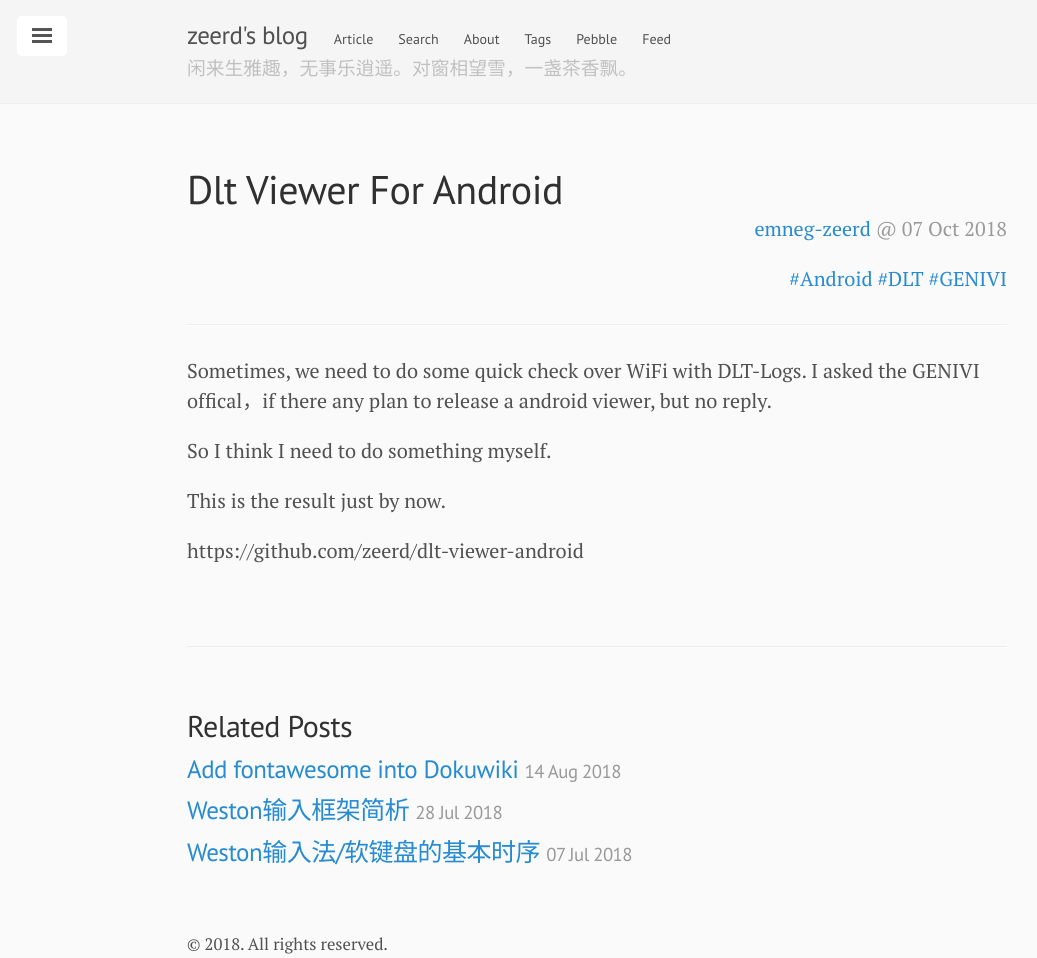
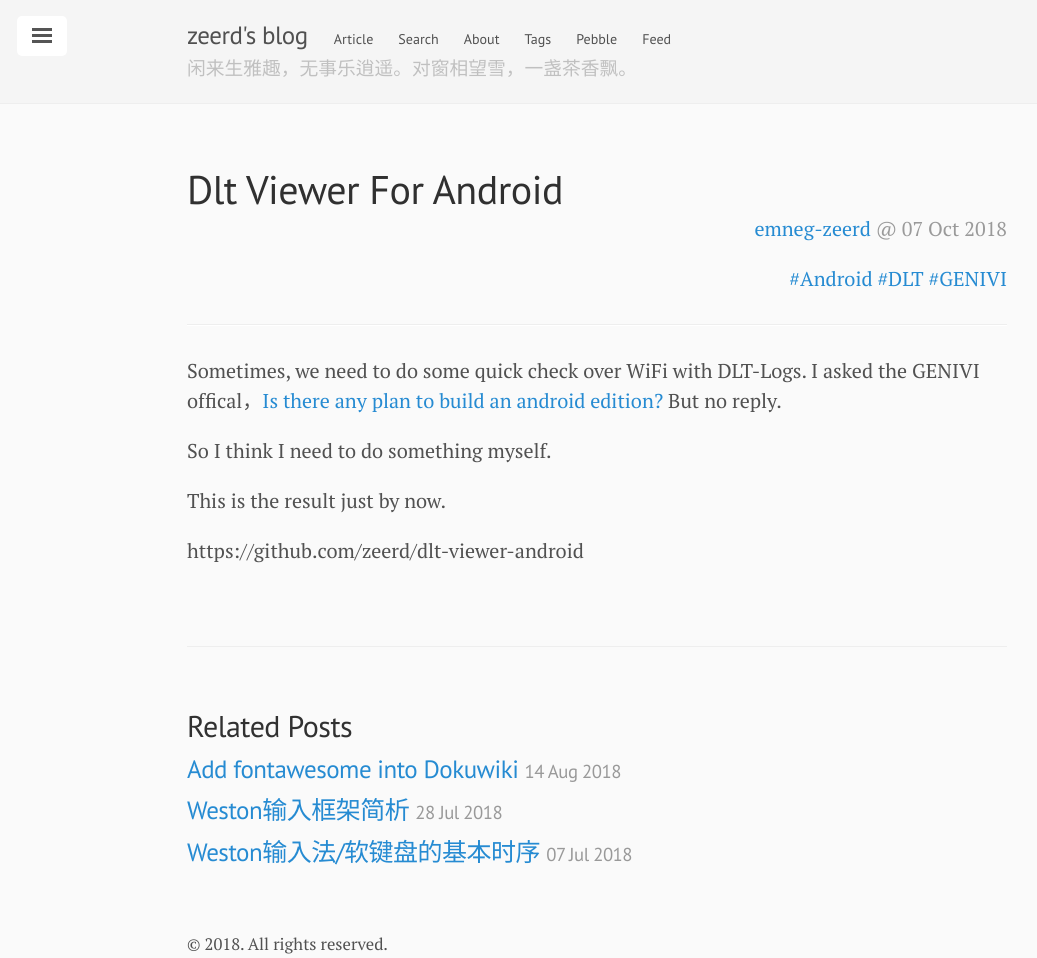
Before and after one commit to zeerd/zeerd.github.io, a Jekyll site: the page built from _posts/2018-10-07-dlt-viewer-android.md, in a window 1280 px wide. Shown: the whole page, without its empty margins (43-1080 px from the left). Built offline with Jekyll 4.4.1, drawn with Linux system fonts in a browser that asks for light colours; comment, search, counter and statistics services are not loaded.

Commit message:
Update 2018-10-07-dlt-viewer-android.md

```diff
--- a/_posts/2018-10-07-dlt-viewer-android.md
+++ b/_posts/2018-10-07-dlt-viewer-android.md
@@ -7,7 +7,7 @@ tag: [DLT,GENIVI,Android]
 <!--break-->
 
 Sometimes, we need to do some quick check over WiFi with DLT-Logs.
-I asked the GENIVI offical，if there any plan to release a android viewer, but no reply.
+I asked the GENIVI offical，[Is there any plan to build an android edition?](https://github.com/GENIVI/dlt-viewer/issues/20) But no reply.
 
 So I think I need to do something myself.
 
```
